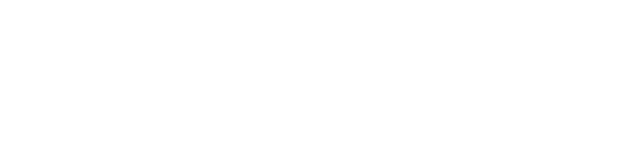
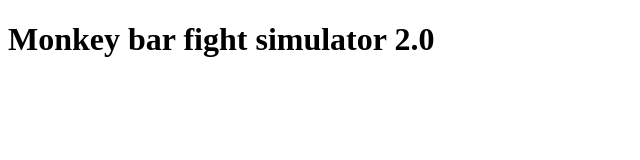
Before and after one commit to jessesuihkone/mastersite, a plain HTML site: page index.html in a window 1280 px wide. Shown: the whole page, without its empty margins (0-640 px from the left). Drawn offline with Linux system fonts and the light colour scheme; files that its build step writes are made by us from their sources.

Commit message:
Update index.html

```diff
--- a/index.html
+++ b/index.html
@@ -4,13 +4,13 @@
 		<title>Main site</title>
 		<meta charset="utf-8">
 		<meta name="viewport" content="width=device-width, initial-scale=1.0">
-		<meta name="keywords" content="">
-		<meta name="description" content="My own main site for coding stuff">
+		<meta name="keywords" content="Led lamppu, kolvaaminen, johdotus, elektroniikka, elektroniikan alihankinta">
+		<meta name="description" content="description i guess">
 		<link href="main.css" rel="stylesheet">
 	</head>
 	<body>
 		<header>
-			<h1>
+			<h1>Monkey bar fight simulator 2.0 </h1>
 		</header>
 	</body>
 </html>
```
